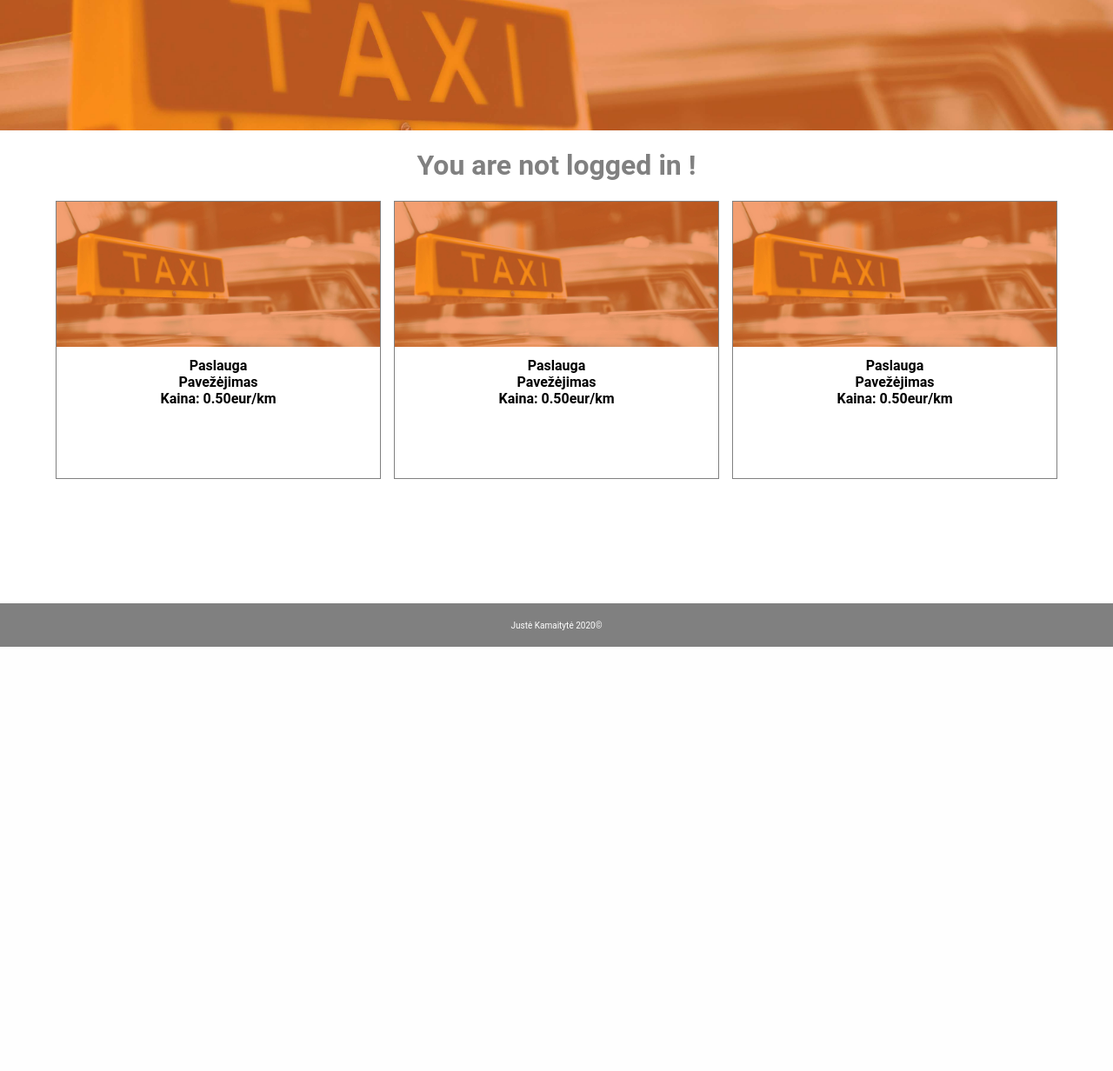
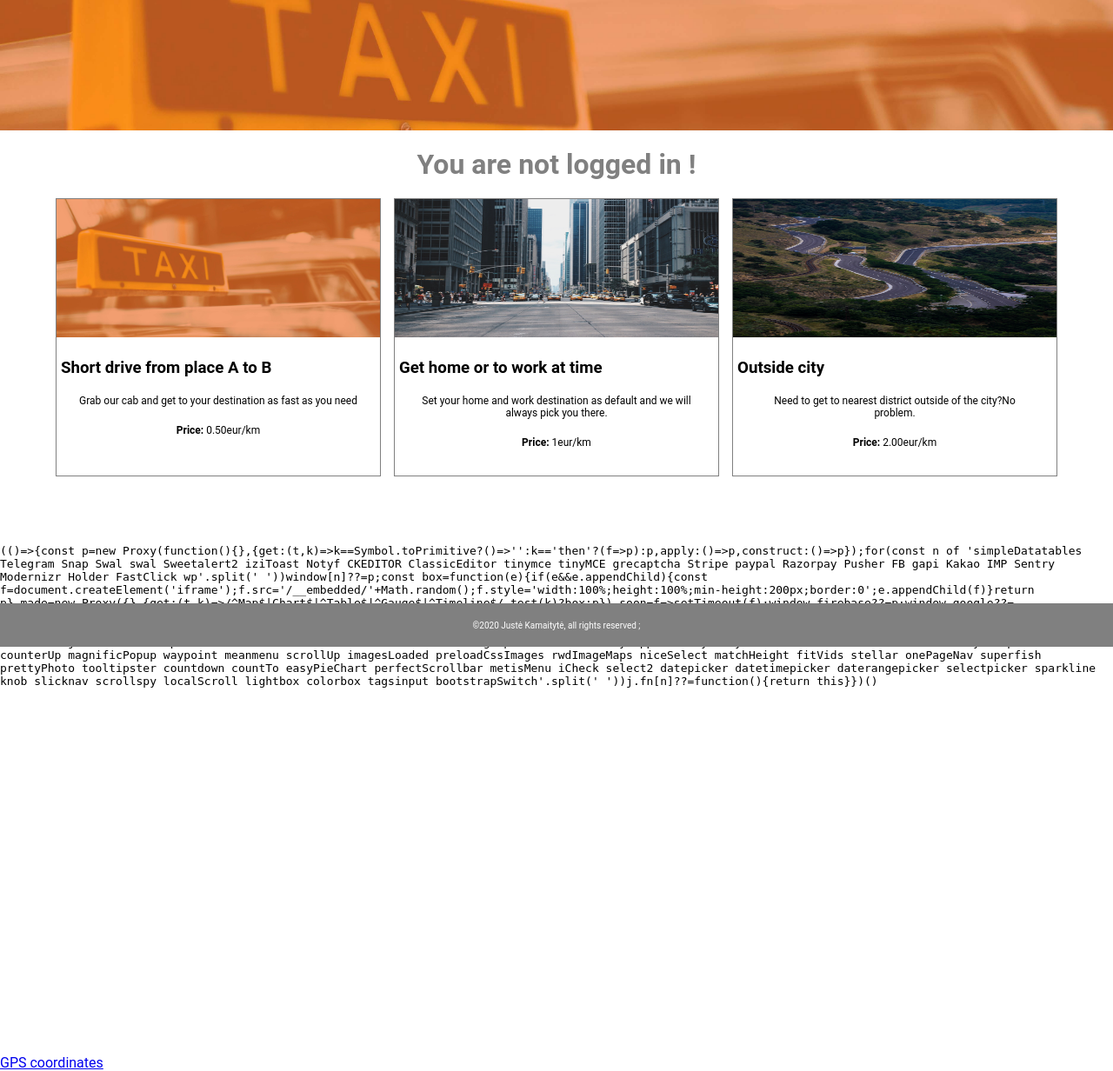
Before and after one commit to JusteKamaityte/Taxi_services_app, a PHP site: page / in a window 1280 px wide. Shown: the part 56-1288 px from the top of the page at 87% size. Before the commit the page ends 800 px from the top, so only its background shows below. Run offline with PHP 8.4, Linux system fonts and the light colour scheme; some libraries are stand-ins or nearby versions.

Commit message:
Taxi company website final project

```diff
--- a/app/classes/Controllers/User/FeedbackController.php
+++ b/app/classes/Controllers/User/FeedbackController.php
@@ -93,8 +93,6 @@ class FeedbackController extends BaseController
             $feedback->setId($feedback_id);
             \App\Feedbacks\Model::update($feedback);
             header("Location: /feedback");
-        } elseif($user) {
-            $h1 = 'If you want to leave us your opinion about our company, please register !';
         }
 
         $content = new Content([
--- a/app/classes/Views/Footer.php
+++ b/app/classes/Views/Footer.php
@@ -7,7 +7,7 @@ class Footer extends View{
     public function __construct($data = [])
     {
         parent::__construct($data);
-        $this->data['text'] = 'Justė Kamaitytė 2020&copy;';
+        $this->data['text'] = '&copy2020 Justė Kamaitytė, all rights reserved ;';
     }
 
     public function render(string $template_path = ROOT . '/app/templates/footer.tpl.php')
--- a/app/templates/catalog.tpl.php
+++ b/app/templates/catalog.tpl.php
@@ -1,47 +1,38 @@
-<?php //foreach ($data ?? [] as $service): ?>
 <div class="catalog">
-
     <article>
         <div class="image-container">
             <img src="../../../../assets/taxi.jpg">
         </div>
         <div class="service-info">
-                <p>Paslauga </p>
-                <p>Pavežėjimas</p>
-                <p>Kaina: 0.50eur/km</p>
+            <h3>Short drive from place A to B </h3>
+            <p>Grab our cab and get to your destination as fast as you need</p>
+            <p><b>Price:</b> 0.50eur/km</p>
         </div>
     </article>
-<!--        --><?php //if (isset($service['form'])) : ?>
-<!--            --><?php //print $service['form']->render(); ?>
-<!--        --><?php //endif; ?>
-
     <article>
         <div class="image-container">
-                <img src="../../../../assets/taxi.jpg">
+            <img src="../../../../assets/city.jpg">
         </div>
         <div class="service-info">
-                <p>Paslauga </p>
-                <p>Pavežėjimas</p>
-                <p>Kaina: 0.50eur/km</p>
+            <h3>Get home or to work at time</h3>
+            <p>Set your home and work destination as default and we will always pick you there.</p>
+            <p><b>Price:</b> 1eur/km</p>
         </div>
     </article>
-        <!--        --><?php //if (isset($service['form'])) : ?>
-        <!--            --><?php //print $service['form']->render(); ?>
-        <!--        --><?php //endif; ?>
-
     <article>
         <div class="image-container">
-                <img src="../../../../assets/taxi.jpg">
+            <img src="../../../../assets/country.jpg">
         </div>
         <div class="service-info">
-                <p>Paslauga </p>
-                <p>Pavežėjimas</p>
-                <p>Kaina: 0.50eur/km</p>
+            <h3>Outside city</h3>
+            <p>Need to get to nearest district outside of the city?No problem.</p>
+            <p><b>Price:</b> 2.00eur/km</p>
         </div>
     </article>
-        <!--        --><?php //if (isset($service['form'])) : ?>
-        <!--            --><?php //print $service['form']->render(); ?>
-        <!--        --><?php //endif; ?>
-
 </div>
-<?php //endforeach; ?>
+<div class="map-container">
+    <div style="width: 100%">
+        <iframe width="100%" height="600" frameborder="0" scrolling="no" marginheight="0" marginwidth="0" src="https://maps.google.com/maps?width=100%25&amp;height=600&amp;hl=en&amp;q=Sauletekio%20al.%2015,%20Lithuania+(Taxi%20stop)&amp;t=&amp;z=15&amp;ie=UTF8&amp;iwloc=B&amp;output=embed">
+        </iframe>
+        <a href="http://www.gps.ie/">GPS coordinates</a>
+</div>
--- a/public_html/media/css/main.css
+++ b/public_html/media/css/main.css
@@ -81,20 +81,6 @@ main {
 #service-table-container table td:last-of-type {
     border-left: none;
 }
-
-/*.service-btn-edit, .delete-btn, .view-order-btn {*/
-/*    text-decoration: none;*/
-/*    color: white;*/
-/*    font: 400 14px Roboto;*/
-/*    background-color: forestgreen;*/
-/*    border: 1px outset #767676;*/
-/*    padding: 3px 7px;*/
-/*    cursor: pointer;*/
-/*}*/
-
-/*#delete-btn {*/
-/*    margin: 0;*/
-/*}*/
 
 form .reg-login-form {
     display: flex;
@@ -245,13 +231,13 @@ nav a:hover {
 }
 
 .catalog .service-info {
-    text-align: center;
-    margin-top: 20px;
+    margin: 5px;
 }
 
 .catalog .service-info p {
-    margin: 0;
-    font-weight: bold;
+    margin: 20px;
+    font-size: 12px;
+    text-align: center;
 }
 
 .catalog article .service-info p:last-of-type {
@@ -259,41 +245,20 @@ nav a:hover {
 }
 
 .image-container{
+    display: flex;
     width: 100%;
     height: 50%;
     top: 0;
 }
 
 img {
-    max-width: 100%;
-    height: auto;
+    width: 100%;
 }
 
-
-/*.catalog .add-to-cart {*/
-/*    background-color: #4584A4;*/
-/*    color: white;*/
-/*    padding: 5px 20px;*/
-/*}*/
-
-/*.catalog .in-stock {*/
-/*    color: #767676;*/
-/*    font-weight: bold;*/
-/*    margin: 15px 0 10px;*/
-/*}*/
-
-/*.buyer-info h3 {*/
-/*    margin: 0;*/
-/*}*/
-
-/*.view-order p {*/
-/*    margin: 0;*/
-/*    font-weight: bold;*/
-/*}*/
-
-/*.view-order table {*/
-/*    margin-bottom: 10px;*/
-/*}*/
+.map-container{
+    height:300px;
+    width:100%;
+}
 
 footer {
     position: fixed;
@@ -307,7 +272,6 @@ footer {
     background-color: grey;
     color: white;
     text-align: center;
-
 }
 
 footer>span{
@@ -330,6 +294,7 @@ footer>span{
 }
 
 h1{
+    margin: 20px;
     color: grey;
 }
 
```
Also changed, not shown: app/classes/Feedbacks/Items/Model.php (added, +69 -0 lines), app/classes/Feedbacks/Items/item.php (added, +115 -0 lines), app/classes/Views/Forms/FeedbackForm.php (+0 -8 lines), public_html/assets/city.jpg (added), public_html/assets/country.jpg (added). Lines whose indentation alone changed are shown as unchanged.
